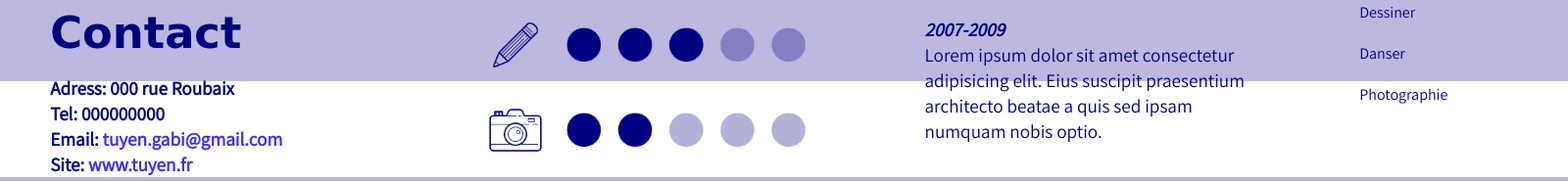
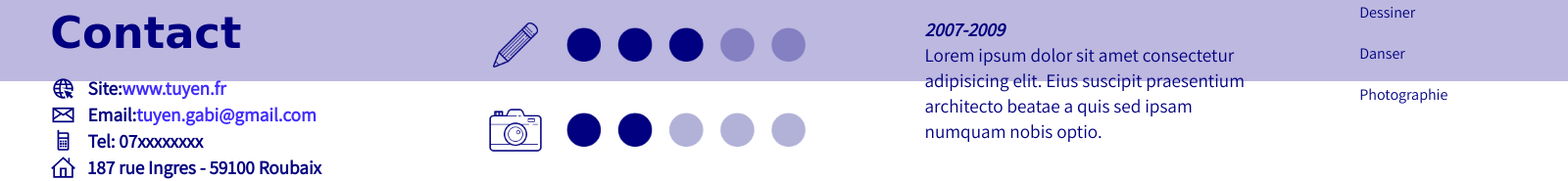
Before and after one commit to tuyengabi/my-CV, a PHP site: page / in a window 1600 px wide; the page is wider, and only the part inside the window is pictured. Shown: the part 717-902 px from the top of that part at 98% size. Run offline with PHP 8.4, Linux system fonts and the light colour scheme; some web fonts are replaced.

Commit message:
modify contact section , and rename images of icons

```diff
--- a/index.css
+++ b/index.css
@@ -55,9 +55,15 @@ main {
         }
 
             .contact-item {
+                display: flex;
                 font-size: 1.2rem;
                 font-weight: bold;
             }
+
+                .contact-icon {
+                    height: 1.7rem;
+                    padding-right: 0.7rem;
+                }
 
                 a {
                     text-decoration: none;
--- a/index.html
+++ b/index.html
@@ -27,10 +27,22 @@
             <p class="contact">
                 <h3>Contact</h3>
                 <ul>
-                    <li class="contact-item">Adress: 000 rue Roubaix</li>
-                    <li class="contact-item">Tel: 000000000</li>
-                    <li class="contact-item">Email: <a href="">tuyen.gabi@gmail.com</a></li>
-                    <li class="contact-item">Site: <a href="">www.tuyen.fr</a></li>
+                    <li class="contact-item">
+                        <img class="contact-icon" src="images/icon-www.png" alt="icon-www">
+                        Site: <a href="">www.tuyen.fr</a>
+                    </li>
+                    <li class="contact-item">
+                        <img class="contact-icon" src="images/icon-email.png" alt="icon-email">
+                        Email: <a href="">tuyen.gabi@gmail.com</a>
+                    </li>
+                    <li class="contact-item">
+                        <img class="contact-icon" src="images/icon-phone.png" alt="icon-phone">
+                        Tel: 07xxxxxxxx
+                    </li>
+                    <li class="contact-item">
+                        <img class="contact-icon" src="images/icon-home.png" alt="icon-home">
+                        187 rue Ingres - 59100 Roubaix
+                    </li>
                 </ul>
             </p>
         </section>
```
Also changed, not shown: images/icon-email.png (renamed from images/icons8-nouveau-message-96(1).png), images/icon-hob (1).png (renamed from images/icons8-picasso-96.png), images/icon-hob (2).png (renamed from images/icons8-appareil-photo-slr-64.png), images/icon-hob (3).png (renamed from images/icons8-autour-du-globe-96.png), images/icon-hob (4).png (renamed from images/icons8-chapeau-de-chef-64.png), images/icon-hob (5).png (renamed from images/icons8-danser-96.png), images/icon-hob (6).png (renamed from images/icons8-masque-de-théâtre-80.png), images/icon-hob (7).png (renamed from images/icons8-micro-64.png), images/icon-home.png (renamed from images/icons8-page-d’accueil-96.png), images/icon-phone.png (renamed from images/icons8-téléphone-portable-96.png), images/icon-www.png (renamed from images/icons8-internet-96.png).
